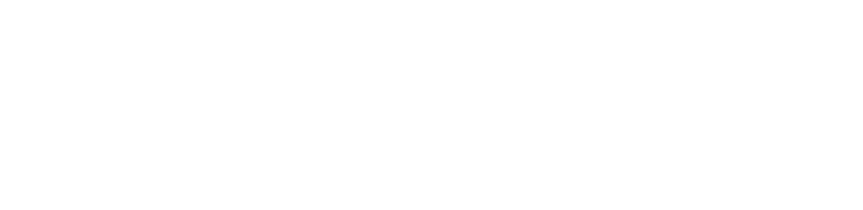
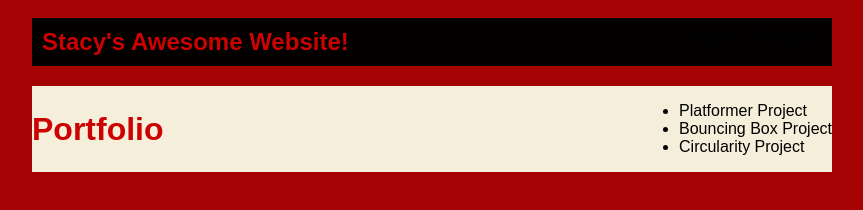
Before and after one commit to stacyodom117-creator/stacyodom117-creator.github.io, a plain HTML site: page portfolio.html in a window 1280 px wide. Shown: the whole page, without its empty margins (208-1071 px from the left). Drawn offline with Linux system fonts and the light colour scheme.

Commit message:
Started Site

```diff
--- a/portfolio.html
+++ b/portfolio.html
@@ -0,0 +1,41 @@
+<!DOCTYPE html>
+<html>
+<head>
+<title>CHANGE ME</title>
+<link rel="stylesheet" href="style.css" />
+</head>
+
+
+<body>
+<!-- All content goes here -->
+<div id="all-contents">
+<nav>
+<h1>Stacy's Awesome Website!</h1>
+<ul id="nav-ul">
+  <li class="nav-li">
+<a href="index.html">Home</a>
+</li>
+
+
+<li class="nav-li">
+<a href="portfolio.html">Portfolio</a>
+</li>
+</ul>
+</nav>
+<main>
+<h1>Portfolio</h1>
+<ul id="portfolio">
+    <li>
+<a href="fsd-projects/platformer/">Platformer Project</a>
+</li>
+<li>
+<a href="fsd-projects/bouncing-box/">Bouncing Box Project</a>
+</li>
+<li>
+<a href="fsd-projects/circularity/">Circularity Project</a>
+</li>
+</ul>
+</main>
+</div>
+</body>
+</html>
--- a/style.css
+++ b/style.css
@@ -1,6 +1,6 @@
 body {
 background: rgb(165, 3, 3);
-color: rgb(250, 244, 244);
+color: rgb(3, 3, 3);
 padding: 10px;
 font-family: Arial, sans-serif;
 }
@@ -24,7 +24,7 @@ padding: 10px;
 h1 {
 display: flex;
 align-items: center;
-color: white;
+color: rgb(204, 1, 1);
 flex: 1;
 margin: 0;
 }
@@ -46,7 +46,7 @@ padding: 0 10px;
 
 a {
 text-decoration: none;
-color: #fff;
+color: #000000;
 }
 
 
```
